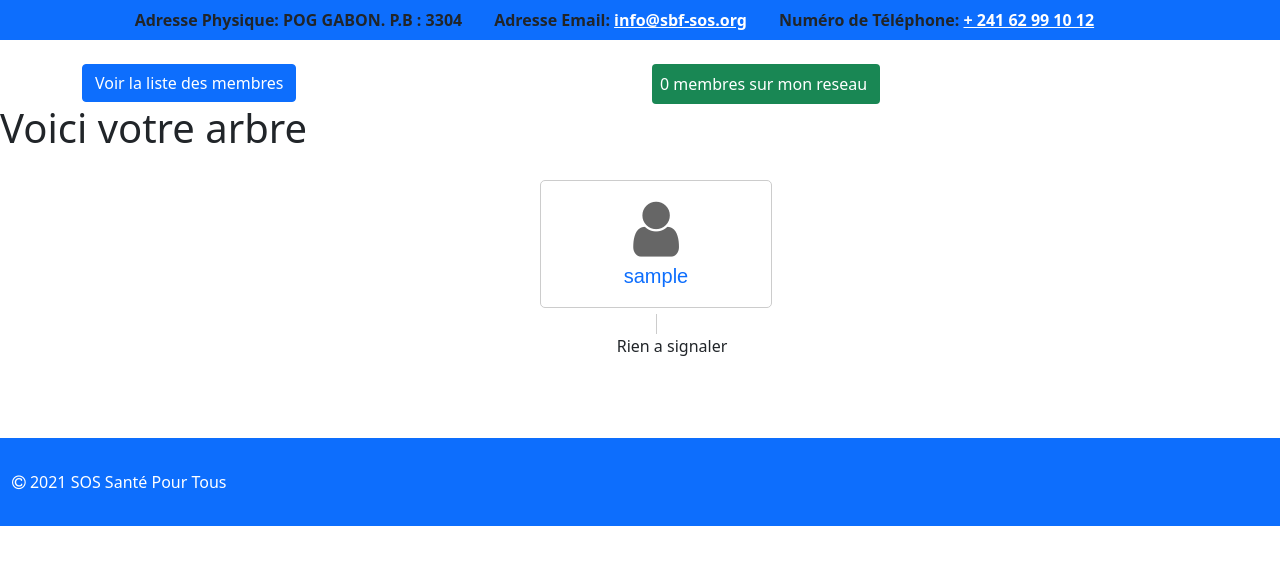
After one commit to dynamo63/cashfood, a Django app: page /dashboard/mes-organigrammes/ in a window 1280 px wide. The commit adds this page. Shown: the top 565 px of the page. Run offline with Django 3.2, Linux system fonts and the light colour scheme; a user stored in the database is signed in; tables that the repository leaves empty hold one stand-in row (values such as "Sample post"); some libraries are stand-ins or nearby versions.

Commit message:
Add List members Page and Update Dashboard Page

```diff
--- a/cashfood_config/settings.py
+++ b/cashfood_config/settings.py
@@ -158,5 +158,5 @@ if os.environ.get('ENV') == 'PROD':
 
 # Variables RUGBY
 
-DEMARREUR = 4
-RUGBY_1 = 20
+DEMARREUR = 3
+RUGBY_1 = 12
--- a/static/css/tree.css
+++ b/static/css/tree.css
@@ -48,7 +48,8 @@ any siblings*/
 }
 
 /*Remove space from the top of single children*/
-.tree li:only-child{ padding-top: 0;}
+.tree li:only-child{
+	padding-top: 0;}
 
 /*Remove left connector from first child and
 right connector from last child*/
@@ -79,13 +80,13 @@ right connector from last child*/
     height: 20px;
 }
 
-.tree li a{
+.tree li div.parent{
 	border: 1px solid #ccc;
-	padding: 5px 10px;
+	/* padding: 5px 10px; */
 	text-decoration: none;
+	overflow: hidden;
 	color: #666;
 	font-family: arial, verdana, tahoma;
-	font-size: 1.7em;
 	display: inline-block;
 
 	border-radius: 5px;
@@ -99,14 +100,14 @@ right connector from last child*/
 
 /*Time for some hover effects*/
 /*We will apply the hover effect the the lineage of the element also*/
-.tree li a:hover, .tree li a:hover+ul li a {
+.tree li > div:hover, .tree li > div:hover+ul li > div {
 	background: #c8e4f8; color: #000; border: 1px solid #94a0b4;
 }
 /*Connector styles on hover*/
-.tree li a:hover+ul li::after,
-.tree li a:hover+ul li::before,
-.tree li a:hover+ul::before,
-.tree li a:hover+ul ul::before{
+.tree li div:hover+ul li::after,
+.tree li div:hover+ul li::before,
+.tree li div:hover+ul::before,
+.tree li div:hover+ul ul::before{
 	border-color:  #94a0b4;
 }
 
--- a/users/models.py
+++ b/users/models.py
@@ -3,30 +3,40 @@ from django.contrib.auth.models import User
 from phonenumber_field.modelfields import PhoneNumberField
 from django.core.exceptions import ValidationError
 from .utils import get_random_code
+from itertools import chain
 
 def listing_affilies(sbfmember):
     affilies = SBFMember.objects.filter(parent=sbfmember)
     return affilies
 
+def listing_all_affs(sbfmember):
+    liste = list(SBFMember.objects.filter(parent=sbfmember))
+    while len(liste) > 1:
+        for aff in liste:
+            liste += list(listing_all_affs(aff))
+        break
+    return liste
+
 def get_num_affilies(sbfmember):
     return SBFMember.objects.filter(parent=sbfmember).count()
 
-def get_total_aff(sbfmember):
-    """
-        Retourne le nombre total des affiflies (avec descendance)
-        d'un membre SBF
-    """
-    num_aff = 0
-    aff = listing_affilies(sbfmember)
-    num_aff += aff.count() if aff.count() == 4 else 0
-    # On verifie si il est demarreur
-    if num_aff == 4:
-        # On verifie si il est rugby 1
-        total_affs = sum([get_num_affilies(m) for m in aff])
-        num_aff += total_affs if total_affs == 16 else 0
-    if num_aff == 20:
-        pass
-    return num_aff
+
+# def get_total_aff(sbfmember):
+#     """
+#         Retourne le nombre total des affiflies (avec descendance)
+#         d'un membre SBF
+#     """
+#     num_aff = 0
+#     aff = listing_affilies(sbfmember)
+#     num_aff += aff.count() if aff.count() == 3 else 0
+#     # On verifie si il est demarreur
+#     if num_aff == 3:
+#         # On verifie si il est rugby 1
+#         total_affs = sum([get_num_affilies(m) for m in aff])
+#         num_aff += total_affs if total_affs == 16 else 0
+#     if num_aff == 20:
+#         pass
+#     return num_aff
 
 
 
--- /dev/null
+++ b/users/templates/users/organigramme.html
@@ -0,0 +1,54 @@
+{% extends "layout.html" %}
+
+{% load users_extra static %}
+
+{% block extrastyle %}
+    {{ block.super }}
+    <script src="//code.jquery.com/jquery-1.11.1.min.js"></script>
+    <link href="http://maxcdn.bootstrapcdn.com/font-awesome/4.2.0/css/font-awesome.min.css" rel="stylesheet">
+    <link rel="stylesheet" href="{% static 'css/tree.css' %}">
+{% endblock extrastyle %}
+
+{% block content %}
+    <header class="container mt-4">
+        <div class="row">
+            <div class="col">
+                <a href="{% url 'listing-members' %}" class="btn btn-primary">
+                    Voir la liste des membres
+                </a>
+            </div>
+            <div class="col">
+                <div class="col-lg-5 p-2 text-white rounded bg-success">
+                   {{ num_aff }} membres sur mon reseau
+                </div>
+            </div>
+        </div>
+    </header>
+    <h1>Voici votre arbre</h1>
+
+    <div class="container">
+        <div class="row">
+            <div class="tree">
+                <ul>
+                    <li>
+                        <div class="parent px-5 py-3">
+                            <div class="row py-0">
+                                <i class="fa fa-user fa-4x" aria-hidden="true"></i>
+                                <a href="#" class="lead text-decoration-none">
+                                    {{ user.username }}
+                                </a>
+                            </div>
+                        </div>
+                        <ul>
+                            {% for affilie in affilies %}
+                                {% show_teams affilie %}
+                            {% empty %}
+                                <li>Rien a signaler</li>
+                            {% endfor %}
+                        </ul>
+                    </li>
+                </ul>
+            </div>
+        </div>
+    </div>
+{% endblock content %}
--- a/users/urls.py
+++ b/users/urls.py
@@ -6,7 +6,10 @@ urlpatterns = [
     path('connexion/', views.login, name='login'),
     path('', views.home, name='home'),
     path('dashboard/', views.dashboard, name='dashboard'),
+    path('dashboard/mes-organigrammes/', views.organigramme, name='organigramme'),
+    path('dashboard/liste-des-membres/', views.listing_members, name='listing-members'),
+    path('dashboard/liste-des-membres/<code_sbfmember>', views.listing_members, name='listing-members'),
     path('inscription/', views.signin_with_code, name='signin-code'),
     path('deconnexion/', views.logout, name='logout'),
-    path('example/', TemplateView.as_view(template_name='tree.html'), name='example')
+    path('example/', TemplateView.as_view(template_name='tree.html'), name='example'),
 ]
--- a/users/utils.py
+++ b/users/utils.py
@@ -16,4 +16,4 @@ def get_level(num_aff):
     elif num_aff == settings.RUGBY_1:
         return "Rugby 1"
     else:
-        return ""
+        return "Pas encore defini"
--- a/users/views.py
+++ b/users/views.py
@@ -3,7 +3,7 @@ from django.contrib.auth import authenticate, login as auth_login, logout as aut
 from django.contrib.auth.decorators import login_required
 from django.contrib import messages
 from django.db import transaction
-from .models import SBFMember, User, Codes, listing_affilies, get_total_aff
+from .models import SBFMember, User, Codes, listing_affilies, listing_all_affs
 from .forms import SBFSignInForm
 from .utils import get_code_parrain, get_level
 
@@ -31,16 +31,44 @@ def dashboard(request):
     sbfmember = SBFMember.objects.get(user=request.user)
     affilies = listing_affilies(sbfmember=sbfmember)
     code = Codes.objects.get(sbfmember=sbfmember)
-    num_aff = get_total_aff(sbfmember)
+    num_aff = len(listing_all_affs(sbfmember))
     for aff in affilies:
         aff.team = listing_affilies(sbfmember=aff)
     data = {
         'affilies': affilies,
         'code': code,
-        'level': get_level(num_aff)
+        'level': get_level(num_aff),
+        'num_aff': num_aff
     }
 
     return render(request, 'users/dashboard.html', data)
+
+@login_required
+def organigramme(request):
+    sbfmember = SBFMember.objects.get(user=request.user)
+    affilies = listing_affilies(sbfmember=sbfmember)
+    for aff in affilies:
+        aff.team = listing_affilies(sbfmember=aff)
+    num_aff = len(listing_all_affs(sbfmember))
+    data = {
+        'affilies': affilies,
+        'num_aff': num_aff
+    }
+    return render(request, 'users/organigramme.html', data)
+
+@login_required
+def listing_members(request, code_sbfmember=None):
+    """
+       Listing of members of users
+    """
+    if code_sbfmember is None:
+        sbfmember = request.user.sbfmember
+    else:
+        sbfmember = SBFMember.objects.filter(codes__code_parrain=code_sbfmember)[0]
+    data = {
+        'members': listing_all_affs(sbfmember)
+    }
+    return render(request, 'users/liste_membres.html', context=data)
 
 def home(request):
     return render(request, 'index.html')
```
Also changed, not shown: users/templates/users/dashboard.html (+24 -20 lines), users/templates/users/liste_membres.html (added, +26 -0 lines), users/templates/users/team.html (+10 -1 lines).
